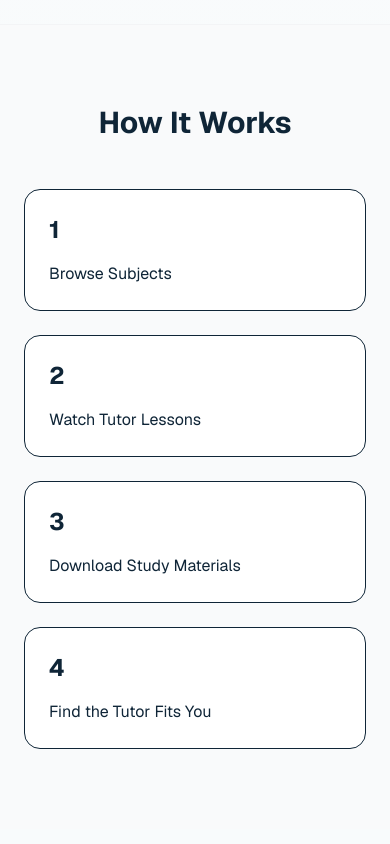
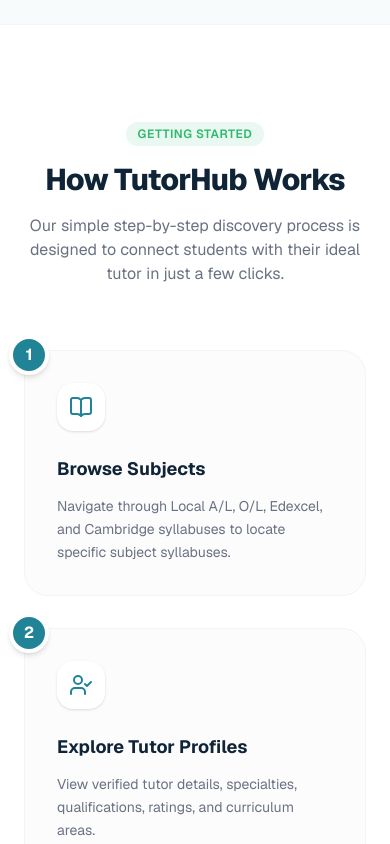
Before and after one commit to DinukaD-24/tutor-platform, a Next.js app: page / in a window 390 px wide. Shown: the part 5900-6744 px from the top of the page. Built offline with nearby package versions, Linux system fonts and the light colour scheme.

Commit message:
feat: enhance HowItWorksSection with improved layout, animations, and step descriptions

```diff
--- a/src/components/home/HowItWorksSection.jsx
+++ b/src/components/home/HowItWorksSection.jsx
@@ -1,36 +1,67 @@
-export default function HowItWorksSection () {
+import { BookOpen, UserCheck, Sparkles, MessageSquare } from "lucide-react";
+import { StaggerContainer, StaggerItem, FadeIn } from "@/components/ui";
+
+export default function HowItWorksSection() {
     const steps = [
-        "Browse Subjects",
-        "Watch Tutor Lessons",
-        "Download Study Materials",
-        "Find the Tutor Fits You",
+        {
+            title: "Browse Subjects",
+            desc: "Navigate through Local A/L, O/L, Edexcel, and Cambridge syllabuses to locate specific subject syllabuses.",
+            icon: <BookOpen className="text-primary" size={24} />,
+        },
+        {
+            title: "Explore Tutor Profiles",
+            desc: "View verified tutor details, specialties, qualifications, ratings, and curriculum areas.",
+            icon: <UserCheck className="text-primary" size={24} />,
+        },
+        {
+            title: "Match Teaching Styles",
+            desc: "Review tutor bios and student reviews to find a teacher whose method aligns with your individual learning needs.",
+            icon: <Sparkles className="text-primary" size={24} />,
+        },
+        {
+            title: "Get in Touch",
+            desc: "Reach out directly to arrange schedules, request classes, and begin your lessons.",
+            icon: <MessageSquare className="text-primary" size={24} />,
+        },
     ];
 
     return (
-        <section className="py-20 bg-gray-50">
+        <section className="py-24 bg-white">
             <div className="max-w-7xl mx-auto px-6">
 
-                <h2 className="text-3xl font-bold text-center mb-12">
-                    How It Works
-                </h2>
+                <FadeIn className="text-center max-w-2xl mx-auto mb-16 space-y-4">
+                    <span className="inline-flex items-center gap-1.5 px-3 py-1 rounded-full text-xs font-semibold uppercase tracking-wider text-secondary bg-secondary/10">
+                        Getting Started
+                    </span>
+                    <h2 className="text-3xl md:text-4xl font-extrabold text-dark tracking-tight">
+                        How TutorHub Works
+                    </h2>
+                    <p className="text-gray-500">
+                        Our simple step-by-step discovery process is designed to connect students with their ideal tutor in just a few clicks.
+                    </p>
+                </FadeIn>
 
-                <div className="grid grid-cols-1 md:grid-cols-4 gap-6">
-
+                <StaggerContainer className="grid grid-cols-1 md:grid-cols-2 lg:grid-cols-4 gap-8">
                     {steps.map((step, index) => (
-                        <div
-                            key={step}
-                            className="bg-white rounded-2xl p-6 border"
-                        >
-                                <div className="text-2xl font-bold mb-4">
+                        <StaggerItem key={step.title}>
+                            <div className="group relative bg-gray-50/50 rounded-3xl p-8 border border-gray-100 hover:bg-white hover:border-primary/20 hover:-translate-y-1 hover:shadow-[0_20px_40px_rgba(33,131,150,0.05)] transition-all duration-300">
+                                <div className="absolute -top-4 -left-4 w-10 h-10 rounded-full bg-primary text-white flex items-center justify-center font-bold shadow-md border-4 border-white">
                                     {index + 1}
                                 </div>
+                                <div className="p-3 bg-white rounded-2xl w-fit shadow-sm group-hover:bg-primary/5 transition-colors mb-6">
+                                    {step.icon}
+                                </div>
+                                <h3 className="text-lg font-bold text-dark group-hover:text-primary transition-colors">
+                                    {step.title}
+                                </h3>
+                                <p className="text-gray-500 text-sm mt-3 leading-relaxed">
+                                    {step.desc}
+                                </p>
+                            </div>
+                        </StaggerItem>
+                    ))}
+                </StaggerContainer>
 
-                                <p>
-                                    {step}
-                                </p>
-                        </div>
-                    ))}
-                </div>
             </div>
         </section>
     );
```
